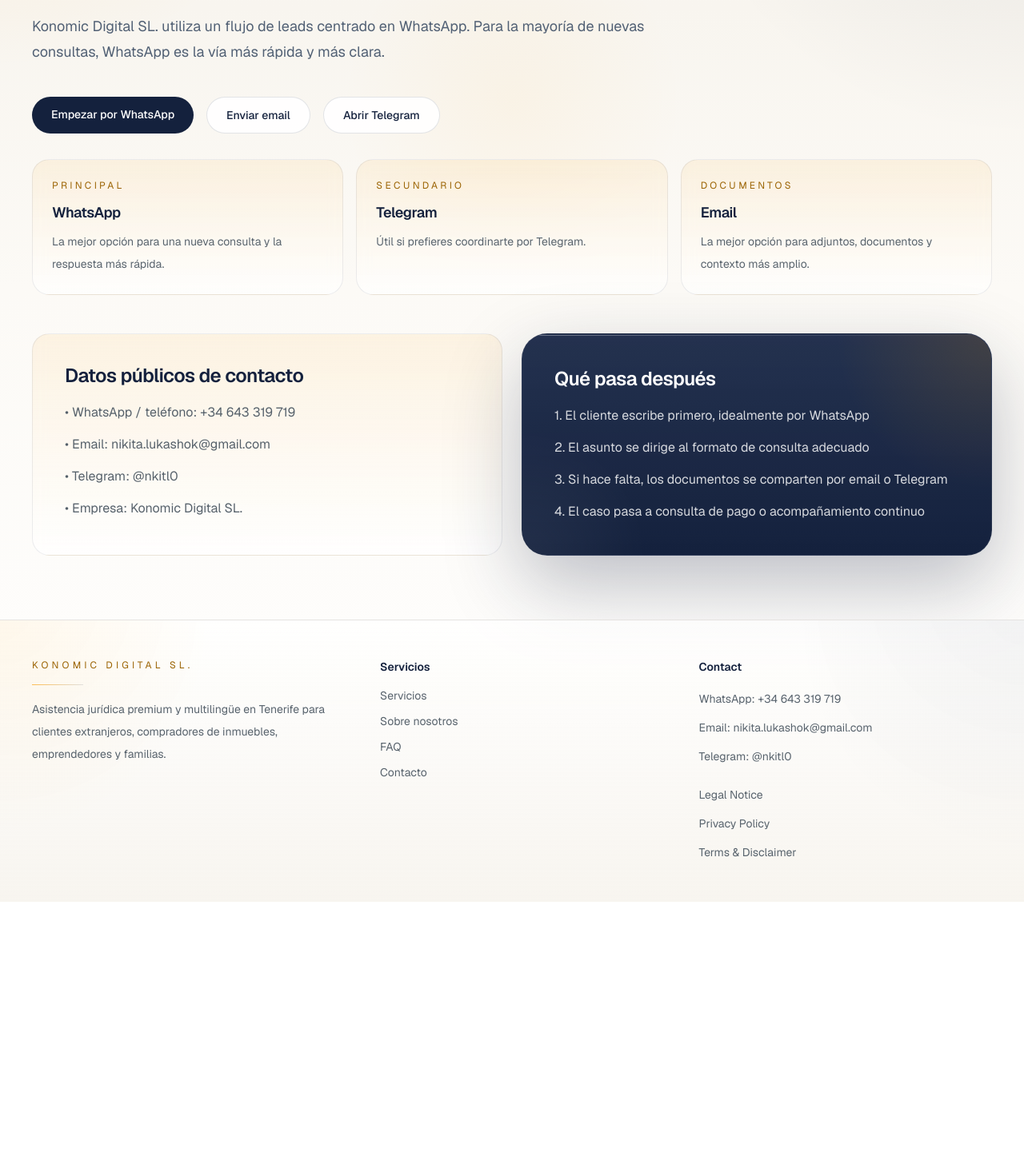
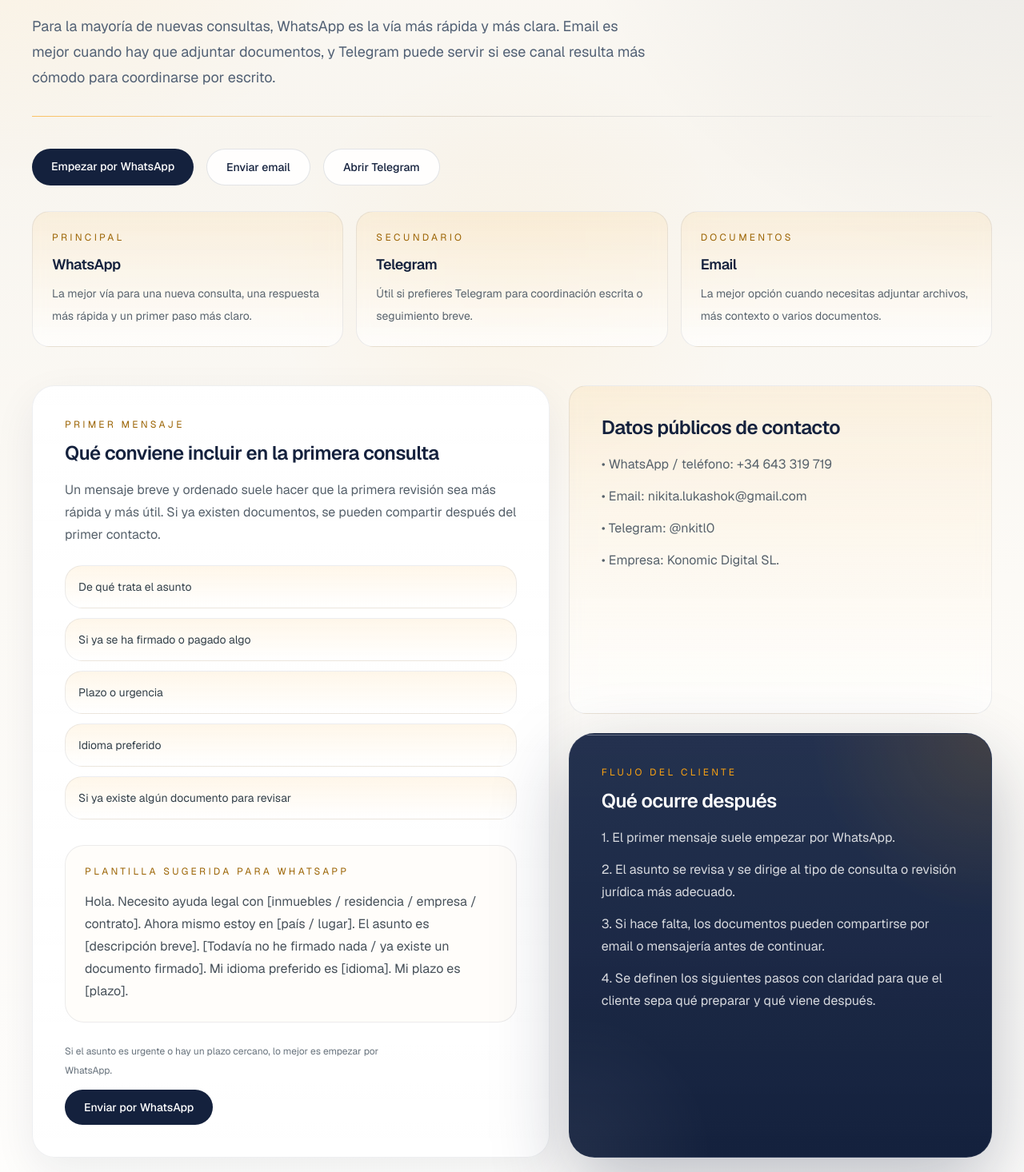
Before and after one commit to heaodoff/konomic, a Next.js app in the folder konomic-site/: page /es/contact in a window 1280 px wide. Shown: the part 344-1810 px from the top of the page at 80% size. Before the commit the page ends 1472 px from the top, so only its background shows below. Built offline with nearby package versions, Linux system fonts and the light colour scheme.

Commit message:
Rewrite Spanish contact page around practical intake

```diff
--- a/konomic-site/src/app/es/contact/page.tsx
+++ b/konomic-site/src/app/es/contact/page.tsx
@@ -3,29 +3,129 @@
 
 export const metadata: Metadata = {
   title: 'Contacto Konomic Digital SL. en Tenerife',
-  description: 'Contacta con Konomic Digital SL. para asuntos de inmuebles, residencia, empresa, contratos y clientes internacionales en Tenerife.',
+  description:
+    'Contacta con Konomic Digital SL. para asuntos de inmuebles, residencia, empresa, contratos y clientes internacionales en Tenerife.',
   alternates: { canonical: '/es/contact' },
 };
 
 const whatsappUrl = 'https://wa.me/34643319719';
 const telegramUrl = 'https://t.me/nkitl0';
 
+const firstMessageChecklist = [
+  'De qué trata el asunto',
+  'Si ya se ha firmado o pagado algo',
+  'Plazo o urgencia',
+  'Idioma preferido',
+  'Si ya existe algún documento para revisar',
+];
+
+const channelGuide = [
+  {
+    title: 'WhatsApp',
+    eyebrow: 'Principal',
+    text: 'La mejor vía para una nueva consulta, una respuesta más rápida y un primer paso más claro.',
+  },
+  {
+    title: 'Telegram',
+    eyebrow: 'Secundario',
+    text: 'Útil si prefieres Telegram para coordinación escrita o seguimiento breve.',
+  },
+  {
+    title: 'Email',
+    eyebrow: 'Documentos',
+    text: 'La mejor opción cuando necesitas adjuntar archivos, más contexto o varios documentos.',
+  },
+];
+
+const processSteps = [
+  'El primer mensaje suele empezar por WhatsApp.',
+  'El asunto se revisa y se dirige al tipo de consulta o revisión jurídica más adecuado.',
+  'Si hace falta, los documentos pueden compartirse por email o mensajería antes de continuar.',
+  'Se definen los siguientes pasos con claridad para que el cliente sepa qué preparar y qué viene después.',
+];
+
 export default function ContactPage() {
   return (
     <main className="ui-section">
-      <SectionIntro eyebrow="Contacto" title="Contacta con Konomic Digital SL." text="Konomic Digital SL. utiliza un flujo de leads centrado en WhatsApp. Para la mayoría de nuevas consultas, WhatsApp es la vía más rápida y más clara." />
-      <div className="mt-10 flex flex-wrap gap-4">
-        <a href={whatsappUrl} target="_blank" rel="noopener noreferrer" className="ui-button ui-button-primary rounded-full bg-[#14213d] px-6 py-3 text-sm font-medium hover:bg-[#0d1528]">Empezar por WhatsApp</a>
-        <a href="mailto:nikita.lukashok@gmail.com" className="ui-button ui-button-secondary rounded-full border border-[#14213d]/12 bg-white/88 px-6 py-3 text-sm font-medium text-[#14213d] hover:border-[#fca311]/45">Enviar email</a>
-        <a href={telegramUrl} target="_blank" rel="noopener noreferrer" className="ui-button ui-button-secondary rounded-full border border-[#14213d]/12 bg-white/88 px-6 py-3 text-sm font-medium text-[#14213d] hover:border-[#fca311]/45">Abrir Telegram</a>
+      <SectionIntro
+        eyebrow="Contacto"
+        title="Contacta con Konomic Digital SL."
+        text="Para la mayoría de nuevas consultas, WhatsApp es la vía más rápida y más clara. Email es mejor cuando hay que adjuntar documentos, y Telegram puede servir si ese canal resulta más cómodo para coordinarse por escrito."
+      />
+      <div className="mt-8 ui-rule" />
+
+      <div className="mt-8 flex flex-wrap gap-4 sm:mt-10">
+        <a
+          href={whatsappUrl}
+          target="_blank"
+          rel="noopener noreferrer"
+          className="ui-button ui-button-primary rounded-full bg-[#14213d] px-6 py-3 text-sm font-medium text-white hover:bg-[#0d1528]"
+        >
+          Empezar por WhatsApp
+        </a>
+        <a
+          href="mailto:nikita.lukashok@gmail.com"
+          className="ui-button ui-button-secondary rounded-full border border-[#14213d]/12 bg-white/88 px-6 py-3 text-sm font-medium text-[#14213d] hover:border-[#fca311]/45"
+        >
+          Enviar email
+        </a>
+        <a
+          href={telegramUrl}
+          target="_blank"
+          rel="noopener noreferrer"
+          className="ui-button ui-button-secondary rounded-full border border-[#14213d]/12 bg-white/88 px-6 py-3 text-sm font-medium text-[#14213d] hover:border-[#fca311]/45"
+        >
+          Abrir Telegram
+        </a>
       </div>
+
       <div className="mt-8 grid gap-4 md:grid-cols-3">
-        <div className="ui-card-soft px-6 py-6"><div className="text-xs uppercase tracking-[0.28em] text-[#9a6200]">Principal</div><h3 className="mt-3 text-lg font-semibold tracking-tight">WhatsApp</h3><p className="mt-2 text-sm leading-7 text-[#59646e]">La mejor opción para una nueva consulta y la respuesta más rápida.</p></div>
-        <div className="ui-card-soft px-6 py-6"><div className="text-xs uppercase tracking-[0.28em] text-[#9a6200]">Secundario</div><h3 className="mt-3 text-lg font-semibold tracking-tight">Telegram</h3><p className="mt-2 text-sm leading-7 text-[#59646e]">Útil si prefieres coordinarte por Telegram.</p></div>
-        <div className="ui-card-soft px-6 py-6"><div className="text-xs uppercase tracking-[0.28em] text-[#9a6200]">Documentos</div><h3 className="mt-3 text-lg font-semibold tracking-tight">Email</h3><p className="mt-2 text-sm leading-7 text-[#59646e]">La mejor opción para adjuntos, documentos y contexto más amplio.</p></div>
+        {channelGuide.map((item) => (
+          <div key={item.title} className="ui-card-soft px-6 py-6">
+            <div className="text-xs uppercase tracking-[0.28em] text-[#9a6200]">{item.eyebrow}</div>
+            <h3 className="mt-3 text-lg font-semibold tracking-tight">{item.title}</h3>
+            <p className="mt-2 text-sm leading-7 text-[#59646e]">{item.text}</p>
           </div>
-      <div className="mt-12 grid gap-6 lg:grid-cols-2">
-        <div className="ui-card-soft rounded-[2rem] px-8 py-8 md:px-10 md:py-9">
+        ))}
+      </div>
+
+      <div className="mt-12 grid gap-6 lg:grid-cols-[1.1fr_0.9fr]">
+        <div className="ui-card p-6 sm:p-8 md:p-10">
+          <div className="text-xs uppercase tracking-[0.28em] text-[#9a6200]">Primer mensaje</div>
+          <h2 className="mt-3 text-2xl font-semibold tracking-tight">Qué conviene incluir en la primera consulta</h2>
+          <p className="mt-4 max-w-3xl text-sm leading-7 text-[#56616b] md:text-base">
+            Un mensaje breve y ordenado suele hacer que la primera revisión sea más rápida y más útil. Si ya existen documentos, se pueden compartir después del primer contacto.
+          </p>
+          <div className="mt-6 grid gap-3">
+            {firstMessageChecklist.map((item) => (
+              <div key={item} className="ui-card-soft px-4 py-4 text-sm text-[#33404a]">
+                {item}
+              </div>
+            ))}
+          </div>
+          <div className="mt-8 rounded-[1.5rem] border border-[#14213d]/8 bg-[#fffdfa] px-5 py-5 sm:px-6 sm:py-6">
+            <div className="text-xs uppercase tracking-[0.28em] text-[#9a6200]">Plantilla sugerida para WhatsApp</div>
+            <div className="mt-4 text-sm leading-7 text-[#47515a] md:text-base">
+              Hola. Necesito ayuda legal con [inmuebles / residencia / empresa / contrato]. Ahora mismo estoy en [país / lugar]. El asunto es [descripción breve]. [Todavía no he firmado nada / ya existe un documento firmado]. Mi idioma preferido es [idioma]. Mi plazo es [plazo].
+            </div>
+          </div>
+          <div className="mt-6 flex flex-wrap items-center justify-between gap-3">
+            <p className="max-w-md text-xs leading-6 text-[#67727c]">
+              Si el asunto es urgente o hay un plazo cercano, lo mejor es empezar por WhatsApp.
+            </p>
+            <a
+              href={whatsappUrl}
+              target="_blank"
+              rel="noopener noreferrer"
+              className="ui-button ui-button-primary rounded-full bg-[#14213d] px-6 py-3 text-sm font-medium text-white hover:bg-[#0d1528]"
+            >
+              Enviar por WhatsApp
+            </a>
+          </div>
+        </div>
+
+        <div className="grid gap-6">
+          <div className="ui-card-soft rounded-[2rem] px-6 py-6 sm:px-8 sm:py-8 md:px-10 md:py-9">
             <h2 className="text-2xl font-semibold tracking-tight">Datos públicos de contacto</h2>
             <ul className="mt-4 space-y-3 text-sm leading-7 text-[#56616b] md:text-base">
               <li>• WhatsApp / teléfono: +34 643 319 719</li>
@@ -34,14 +134,17 @@
               <li>• Empresa: Konomic Digital SL.</li>
             </ul>
           </div>
-        <div className="ui-card-dark p-8 text-white md:p-10">
-          <h2 className="text-2xl font-semibold tracking-tight">Qué pasa después</h2>
+          <div className="ui-card-dark p-6 text-white sm:p-8 md:p-10">
+            <div className="relative z-10">
+              <div className="text-xs uppercase tracking-[0.28em] text-[#fca311]">Flujo del cliente</div>
+              <h2 className="mt-3 text-2xl font-semibold tracking-tight">Qué ocurre después</h2>
               <ol className="mt-4 space-y-3 text-sm leading-7 text-white/82 md:text-base">
-            <li>1. El cliente escribe primero, idealmente por WhatsApp</li>
-            <li>2. El asunto se dirige al formato de consulta adecuado</li>
-            <li>3. Si hace falta, los documentos se comparten por email o Telegram</li>
-            <li>4. El caso pasa a consulta de pago o acompañamiento continuo</li>
+                {processSteps.map((item, index) => (
+                  <li key={item}>{index + 1}. {item}</li>
+                ))}
               </ol>
+            </div>
+          </div>
         </div>
       </div>
     </main>
```
Lines whose indentation alone changed are shown as unchanged.
